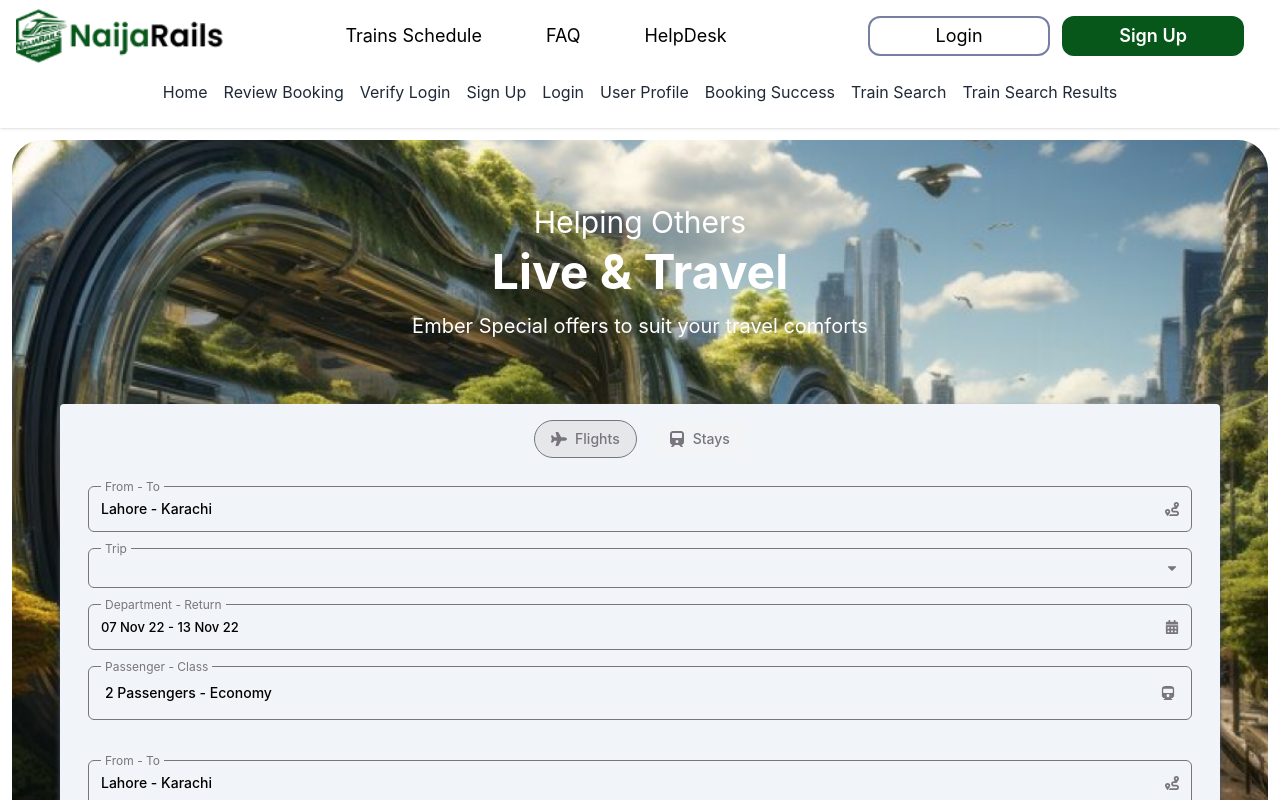
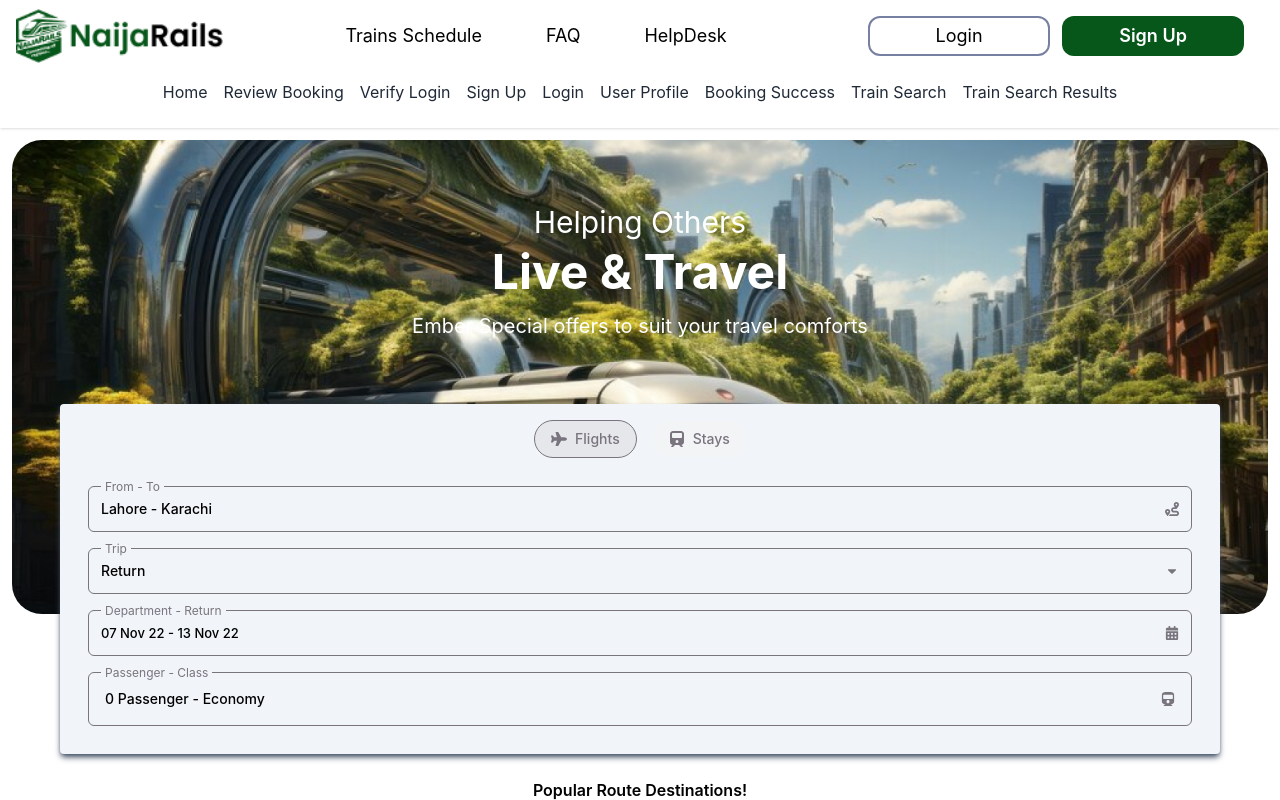
Before and after one commit to Ernestoo2/RaiilwayTransport, a React (Create React App) app: page / in a window 1280 px wide. Shown: the top 800 px of the page. Built offline with nearby package versions, Linux system fonts and the light colour scheme.

Commit message:
Railway transport system push

```diff
--- a/src/components/Route.tsx
+++ b/src/components/Route.tsx
@@ -1,18 +1,22 @@
 import React, { useState } from "react";
 import Tripselector from "./RouteSelectors/Tripselector";
 import { FaCaretDown, FaRoute, FaTrain } from "react-icons/fa6";
+import { RouteComponentProps } from "../utils/types/types";
 import { DateSelector } from "./RouteSelectors/DateSelector";
 import { FromToSelector } from "./RouteSelectors/FromToSelector";
 import { PassengerClassSelector } from "./RouteSelectors/PassengerClassSelector";
 
-export default function Route() {
+export default function Route( { route, onUpdate} : RouteComponentProps ){
     return (
-        <div className="flex flex-col   gap-4 w-full">
+        <div className="flex flex-col w-full gap-4">
             {/* 1. From - To */}
             <FromToSelector/>
 
             {/* 2. Trip */}
-            <Tripselector/>
+            <Tripselector
+            value={route.trip}
+            onChange={(value) => onUpdate({...route, trip: value })}
+            />
 
             {/* 3. Depart - Return */}
             <DateSelector/>
--- a/src/components/RouteSelectors/PassengerClassSelector.tsx
+++ b/src/components/RouteSelectors/PassengerClassSelector.tsx
@@ -1,26 +1,66 @@
 import { useState } from "react";
 import { FaTrain } from "react-icons/fa";
+import { ClassTypes, PassengerCount } from "../../utils/types/types";
 
 export const PassengerClassSelector = () => {
     const [isOpen, setIsOpen] = useState(false);
-    const [Passengers, setPassengers] = useState(2);
-    const [selectedClass, setSelectedClass] = useState("Economy");
+    const [selectedClass, setSelectedClass] = useState<keyof ClassTypes>("Economy");
+    const [passengerCount, setPassengerCount] = useState<PassengerCount>({
+        adults: 0,
+        children: 0,
+        infants: 0,
+        total: 0,
+    });
 
-    const classOptions = ["Economy", "Business", "First Class"];
+    const [classPassengerTotals, setClassPassengerTotals] = useState<ClassTypes>({
+        Economy: 0,
+        Business: 0,
+        FirstClass: 0,
+        Total: 0,
+    });
+
+    const HandlePassengerUpdate = (
+        passengerType: keyof Omit<PassengerCount, "total">,
+        classType: keyof ClassTypes,
+        change: number
+    ) => {
+        setPassengerCount((prev) => {
+            const updatedCount = Math.max(0, prev[passengerType] + change);
+            const newTotal =
+                prev.adults + prev.children + prev.infants - prev[passengerType] + updatedCount;
+
+            return {
+                ...prev,
+                [passengerType]: updatedCount,
+                total: newTotal,
+            };
+        });
+
+        setClassPassengerTotals((prev) => {
+            const updatedTotal = Math.max(0, prev[classType] + change);
+            const newGrandTotal =
+                prev.Economy + prev.Business + prev.FirstClass - prev[classType] + updatedTotal;
+
+            return {
+                ...prev,
+                [classType]: updatedTotal,
+                Total: newGrandTotal,
+            };
+        });
+    };
 
     return (
         <div className="relative border border-[#79747E] p-3 rounded-md flex items-center gap-3 text-sm">
-            <span
-                className="absolute -top-2 left-3 bg-slate-100 px-1 text-xs text-[#79747E]"
-            >Passenger - Class</span>
+            <span className="absolute -top-2 left-3 bg-slate-100 px-1 text-xs text-[#79747E]">
+                Passenger - Class
+            </span>
             <button
                 onClick={() => setIsOpen(!isOpen)}
-                className="w-full relative  p-1 rounded-md flex items-center gap-3 text-sm "
+                className="w-full relative p-1 rounded-md flex items-center gap-3 text-sm"
             >
-
-
                 <span className="font-medium">
-                    {Passengers} Passenger{Passengers > 1 ? "s" : ""} - {selectedClass}
+                    {passengerCount.total} Passenger
+                    {passengerCount.total > 1 ? "s" : ""} - {selectedClass}
                 </span>
                 <FaTrain className="text-[#79747E] ml-auto" />
             </button>
@@ -28,42 +68,67 @@ export const PassengerClassSelector = () => {
                 <div className="absolute top-full left-0 mt-1 bg-white border border-gray-200 rounded-md shadow-lg z-20">
                     <div className="p-4">
                         <div className="mb-4">
-                            <p className="text-xs text-[#79747E] mb-2">Pasengers:</p>
-                            <div>
+                            <p className="text-xs text-[#79747E] mb-2">Passengers:</p>
+                            {Object.keys(passengerCount).map(
+                                (key) =>
+                                    key !== "total" && (
+                                        <div key={key} className="flex items-center mb-2">
+                                            <span className="w-20 text-sm capitalize">{key}</span>
                                             <button
-                                    onClick={() => setPassengers(Math.max(1, Passengers - 1))}
+                                                onClick={() =>
+                                                    HandlePassengerUpdate(
+                                                        key as keyof Omit<PassengerCount, "total">,
+                                                        selectedClass,
+                                                        -1
+                                                    )
+                                                }
                                                 className="px-3 py-1 border rounded hover:bg-gray-50"
                                             >
                                                 -
                                             </button>
-                                <span className="px-4"> { Passengers }</span>
+                                            <span className="px-4">
+                                                {passengerCount[key as keyof PassengerCount]}
+                                            </span>
                                             <button
-                                    onClick={() => setPassengers(Math.min(10, Passengers + 1))}
+                                                onClick={() =>
+                                                    HandlePassengerUpdate(
+                                                        key as keyof Omit<PassengerCount, "total">,
+                                                        selectedClass,
+                                                        1
+                                                    )
+                                                }
                                                 className="px-3 py-1 border rounded hover:bg-gray-50 ml-2"
                                             >
                                                 +
                                             </button>
                                         </div>
+                                    )
+                            )}
                         </div>
                         <div>
                             <p>Class:</p>
-                            {classOptions.map((option, index) => (
+                            {Object.keys(classPassengerTotals).map((option) =>
+                                option !== "Total" ? (
                                     <button
                                         key={option}
                                         onClick={() => {
-                                    setSelectedClass(option)
-                                    setIsOpen(false)
+                                            setSelectedClass(option as keyof ClassTypes);
+                                            setIsOpen(false);
                                         }}
-                                className={`w-full text-left px-4 py-2 text-sm hover:bg-gray-50 transition-colors
-                                    ${selectedClass === option ? "bg-gray-50 font-medium" : ""}`}
+                                        className={`w-full text-left px-4 py-2 text-sm hover:bg-gray-50 transition-colors ${
+                                            selectedClass === option
+                                                ? "bg-gray-50 font-medium"
+                                                : ""
+                                        }`}
                                     >
                                         {option}
                                     </button>
-                            ))}
+                                ) : null
+                            )}
                         </div>
                     </div>
                 </div>
             )}
         </div>
-    )
-}
+    );
+};
--- a/src/ui/RouteUi.tsx
+++ b/src/ui/RouteUi.tsx
@@ -1,23 +1,30 @@
 import "../App.css";
-import React, { Component, useState } from "react";
+import React, { useEffect, useState } from "react";
 import Route from "../components/Route";
 import { FaPlane, FaTrain } from "react-icons/fa6";
-
-import {
-  initialTravelData,
-  TripTypes,
-  ClassTypes,
-  PassengerCount,
-  TravelFormState,
-  TravelRoute
-
-} from "../utils/types/types";
+import { fetchTravelRoutes } from "../utils/api";
+import { ApiResponse, TravelRoute } from "../utils/types/types";
 
 export const RouteUi = () => {
-  const [selectedFilter, setSelectedFilter] = useState("flights");
-  const [routes, setRoutes] = useState<TravelRoute[]>(initialTravelData);
+  const [selectedFilter, setSelectedFilter] = useState<"flights" | "stays">("flights");
+  const [routes, setRoutes] = useState<TravelRoute[]>([]);
+  const [loading, setLoading] = useState(false);
+  const [errorMessage, setErrorMessage] = useState("");
 
-  // Update a specific route based on its ID
+  useEffect(() => {
+    const fetchData = async () => {
+      setLoading(true);
+      const response: ApiResponse = await fetchTravelRoutes();
+      if (response.success) {
+        setRoutes(response.data);
+      } else {
+        setErrorMessage(response.message);
+      }
+      setLoading(false);
+    };
+    fetchData();
+  }, []);
+
   const handleRouteUpdate = (id: number, updatedData: Partial<TravelRoute>) => {
     setRoutes((prevRoutes) =>
       prevRoutes.map((route) =>
@@ -26,12 +33,22 @@ export const RouteUi = () => {
     );
   };
 
-
-    // Filter data based on selected filter
+  const getRandomRoute = () => {
     const filteredData =
       selectedFilter === "flights"
-    ? routes.filter((card) => card.id === 1 || card.id === 2)
-    : routes.filter((card) => card.id === 3 || card.id === 4);
+        ? routes.filter((route) => route.id === 1 || route.id === 2) // Adjust IDs for flights
+        : routes.filter((route) => route.id === 3 || route.id === 4); // Adjust IDs for stays
+
+    if (filteredData.length === 0) {
+      return null;
+    }
+
+    // Randomly pick one route
+    const randomIndex = Math.floor(Math.random() * filteredData.length);
+    return filteredData[randomIndex];
+  };
+
+  const randomRoute = getRandomRoute();
 
   return (
     <div className="bg-container mb-36 md:mb-[100px]">
@@ -44,9 +61,9 @@ export const RouteUi = () => {
 
       {/* Route Container */}
       <div className="route-container md:pb-[-150px] px-[20px]">
-          <div className="w-full  bg-slate-100 flex  rounded shadow-md shadow-slate-600 flex-col">
+        <div className="w-full bg-slate-100 flex rounded shadow-md shadow-slate-600 flex-col">
           {/* Filter Buttons */}
-            <div className="flex justify-center  items-center gap-4 mt-4">
+          <div className="flex justify-center items-center gap-4 mt-4">
             {/* Flights Button */}
             <div
               className={`flex items-center gap-2 px-4 py-2 rounded-full cursor-pointer ${
@@ -59,7 +76,6 @@ export const RouteUi = () => {
               <FaPlane className="text-[#79747E]" />
               <span className="text-sm font-medium text-[#79747E]">Flights</span>
             </div>
-
             {/* Stays Button */}
             <div
               className={`flex items-center gap-2 px-4 py-2 rounded-full cursor-pointer ${
@@ -75,26 +91,27 @@ export const RouteUi = () => {
           </div>
 
           {/* Routes Display */}
-            <div className="w-full h-auto gap-[40px] flex  flex-col  px-7 mx-auto my-7">
-              {filteredData.map((card:any) => (
+          {loading ? (
+            <div className="w-full h-auto text-center my-7">Loading...</div>
+          ) : randomRoute ? (
+            <div className="w-full h-auto px-7 mx-auto my-7">
               <Route
-                  key={card.id}
-                  id={card.id}
-                  from={card.from}
-                  to={card.to}
-                  trip={card.trip}
-                  Depart={card.Depart}
-                  Return={card.Return}
-                  passenger={card.passenger}
-                  Class={card.Class}
+                key={randomRoute.id}
+                route={randomRoute}
+                onUpdate={(updatedRoute) =>
+                  handleRouteUpdate(randomRoute.id, updatedRoute)
+                }
               />
-              ))}
             </div>
+          ) : (
+            <div className="w-full h-auto text-center my-7">
+              No routes available for {selectedFilter}.
+            </div>
+          )}
         </div>
       </div>
     </div>
   );
-
-}
+};
 
 export default RouteUi;
--- /dev/null
+++ b/src/utils/api.ts
@@ -0,0 +1,15 @@
+import { ApiResponse, initialTravelData } from "./types/types";
+
+export const fetchTravelRoutes = async (): Promise<ApiResponse> => {
+  // Simulating an API request with a delay
+  return new Promise((resolve) => {
+    setTimeout(() => {
+      resolve({
+        success: true,
+        data: initialTravelData,
+        message: "Travel routes fetched successfully",
+      });
+    }, 1000); // 1 second delay to simulate API response time
+  });
+
+};
```
Also changed, not shown: src/components/RouteSelectors/Tripselector.tsx (+5 -4 lines), src/utils/types/types.ts (+19 -3 lines). Lines whose indentation alone changed are shown as unchanged.
